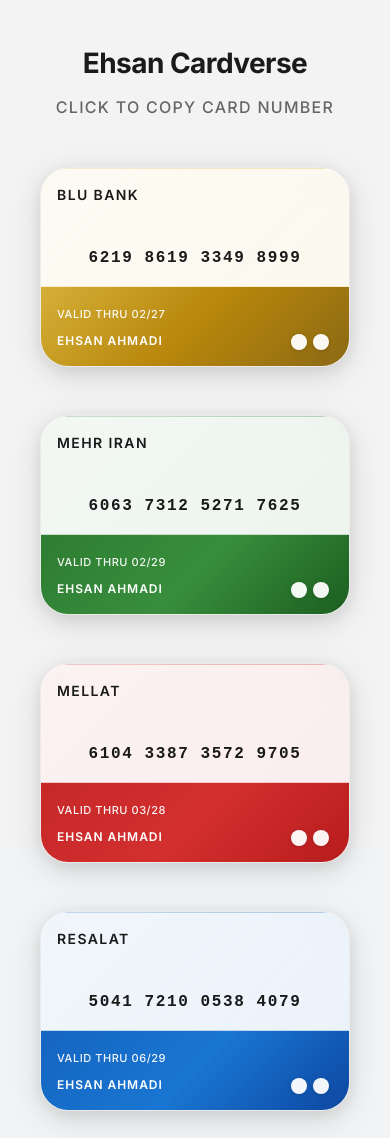
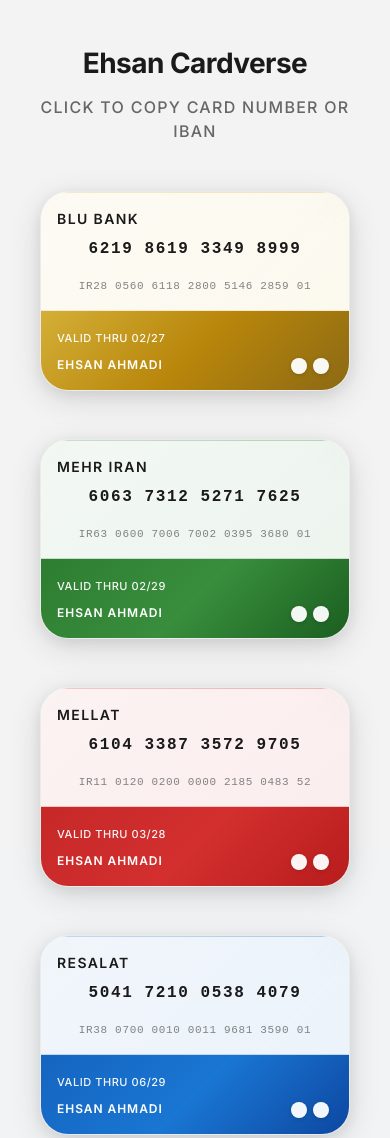
Before and after one commit to ehsatn/ehsatn.github.io, a plain HTML site: page index.html in a window 390 px wide. Shown: the top 1138 px of the page. Drawn offline with Linux system fonts and the light colour scheme.

Commit message:
Initial commit

```diff
--- a/index.html
+++ b/index.html
@@ -16,15 +16,16 @@
     <div class="container">
         <header class="header">
             <h1 class="main-title">Ehsan Cardverse</h1>
-            <p class="subtitle">Click to Copy Card Number</p>
+            <p class="subtitle">Click to Copy Card Number or IBAN</p>
         </header>
 
         <div class="cards-grid">
             <!-- Card 1 - Yellow Theme -->
-            <div class="card card-yellow" data-card-number="6219861933498999">
+            <div class="card card-yellow" data-card-number="6219861933498999" data-iban="IR28 0560 6118 2800 5146 2859 01">
                 <div class="glassmorphic-section">
                     <div class="bank-name">Blu Bank</div>
                     <div class="card-number">6219 8619 3349 8999</div>
+                    <div class="iban-number">IR28 0560 6118 2800 5146 2859 01</div>
                 </div>
                 <div class="gradient-section">
                     <div class="card-info">
@@ -39,10 +40,11 @@
             </div>
 
             <!-- Card 2 - Green Theme -->
-            <div class="card card-green" data-card-number="6063731252717625">
+            <div class="card card-green" data-card-number="6063731252717625" data-iban="IR63 0600 7006 7002 0395 3680 01">
                 <div class="glassmorphic-section">
                     <div class="bank-name">Mehr Iran</div>
                     <div class="card-number">6063 7312 5271 7625</div>
+                    <div class="iban-number">IR63 0600 7006 7002 0395 3680 01</div>
                 </div>
                 <div class="gradient-section">
                     <div class="card-info">
@@ -57,10 +59,11 @@
             </div>
 
             <!-- Card 3 - Red Theme -->
-            <div class="card card-red" data-card-number="6104338735729705">
+            <div class="card card-red" data-card-number="6104338735729705" data-iban="IR11 0120 0200 0000 2185 0483 52">
                 <div class="glassmorphic-section">
                     <div class="bank-name">Mellat</div>
                     <div class="card-number">6104 3387 3572 9705</div>
+                    <div class="iban-number">IR11 0120 0200 0000 2185 0483 52</div>
                 </div>
                 <div class="gradient-section">
                     <div class="card-info">
@@ -75,10 +78,11 @@
             </div>
 
             <!-- Card 4 - Blue Theme -->
-            <div class="card card-blue" data-card-number="5041721005384079">
+            <div class="card card-blue" data-card-number="5041721005384079" data-iban="IR38 0700 0010 0011 9681 3590 01">
                 <div class="glassmorphic-section">
                     <div class="bank-name">Resalat</div>
                     <div class="card-number">5041 7210 0538 4079</div>
+                    <div class="iban-number">IR38 0700 0010 0011 9681 3590 01</div>
                 </div>
                 <div class="gradient-section">
                     <div class="card-info">
--- a/script.js
+++ b/script.js
@@ -5,12 +5,31 @@ document.addEventListener('DOMContentLoaded', () => {
     // Add click event to each card
     cards.forEach(card => {
         card.addEventListener('click', (event) => {
-            // Get card number
+            // Get card number and IBAN
             const cardNumber = card.getAttribute('data-card-number');
+            const iban = card.getAttribute('data-iban');
+
+            // Show choice dialog
+            const choice = confirm('Choose what to copy:\n\nOK = Copy Card Number\nCancel = Copy IBAN');
+
+            let textToCopy, tooltipMessage;
+
+            if (choice) {
+                // Copy card number
+                textToCopy = cardNumber.replace(/\s/g, '');
+                tooltipMessage = 'Card number copied to clipboard';
+            } else {
+                // Copy IBAN
+                textToCopy = iban.replace(/\s/g, '');
+                tooltipMessage = 'IBAN copied to clipboard';
+            }
 
             // Copy to clipboard
-            navigator.clipboard.writeText(cardNumber.replace(/\s/g, ''))
+            navigator.clipboard.writeText(textToCopy)
                 .then(() => {
+                    // Update tooltip message
+                    tooltip.querySelector('.tooltip-content').textContent = tooltipMessage;
+
                     // Show tooltip
                     tooltip.classList.add('show');
 
--- a/styles.css
+++ b/styles.css
@@ -195,6 +195,19 @@ body {
   font-family: 'Courier New', monospace;
   position: relative;
   z-index: 2;
+  margin-bottom: 0.5rem;
+}
+
+.iban-number {
+  font-size: 14px;
+  font-weight: 500;
+  letter-spacing: 0.1em;
+  color: #666666;
+  text-align: center;
+  font-family: 'Courier New', monospace;
+  position: relative;
+  z-index: 2;
+  opacity: 0.8;
 }
 
 /* Modern Gradient Section (Bottom 50%) */
@@ -331,6 +344,11 @@ body {
   color: #000000;
 }
 
+.card:hover .iban-number {
+  color: #333333;
+  opacity: 1;
+}
+
 /* Modern Tooltip */
 .tooltip {
   position: fixed;
@@ -410,6 +428,11 @@ body {
     letter-spacing: 0.12em;
   }
 
+  .iban-number {
+    font-size: 12px;
+    letter-spacing: 0.08em;
+  }
+
   .main-title {
     font-size: 36px;
   }
@@ -451,6 +474,11 @@ body {
   .card-number {
     font-size: 16px;
     letter-spacing: 0.1em;
+  }
+
+  .iban-number {
+    font-size: 11px;
+    letter-spacing: 0.06em;
   }
 
   .card-expiry {
```
